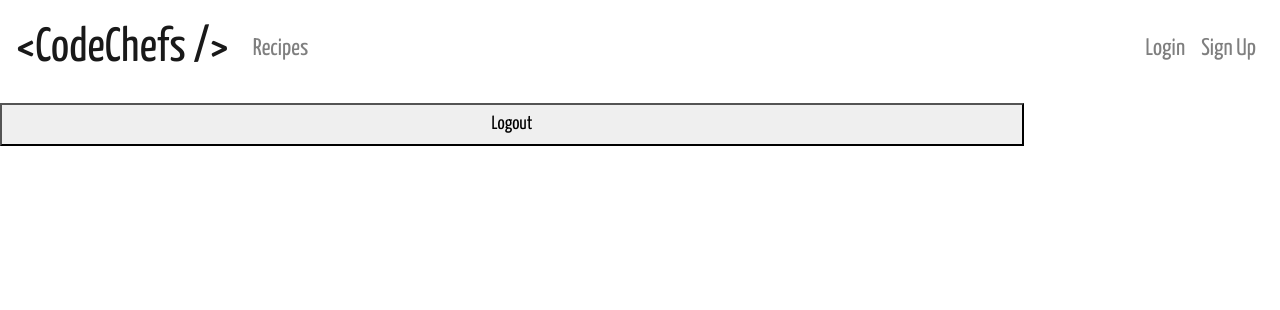
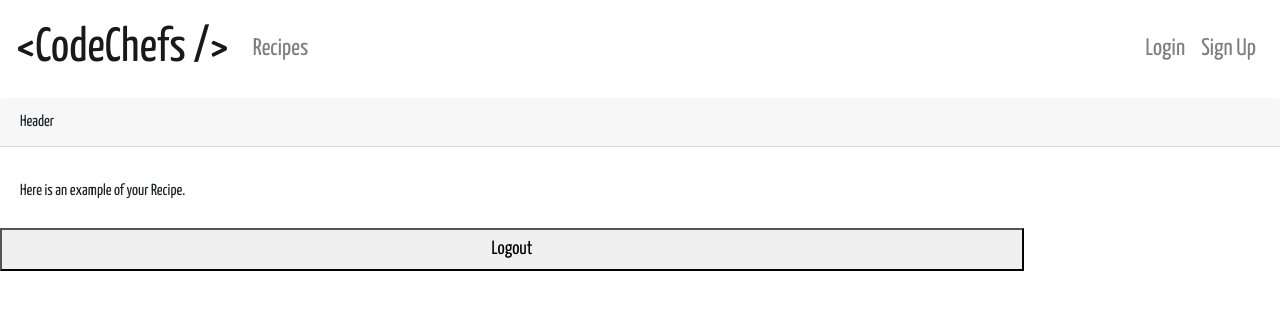
Before and after one commit to bethel-school-of-technology/cs-recipe-sharing-frontend, a React (Create React App) app: page /profile in a window 1280 px wide. Shown: the top 310 px of the page. Built offline with nearby package versions, Linux system fonts and the light colour scheme.

Commit message:
changes to profile page adding a card pattern

```diff
--- a/package.json
+++ b/package.json
@@ -9,6 +9,7 @@
     "axios": "^0.20.0",
     "bootstrap": "^4.5.2",
     "react": "^16.13.1",
+    "react-bootstrap": "^1.3.0",
     "react-dom": "^16.13.1",
     "react-fontawesome": "^1.7.1",
     "react-redux": "^7.2.1",
--- a/src/navbar/Navbar.js
+++ b/src/navbar/Navbar.js
@@ -59,7 +59,8 @@ class Navbar extends React.Component {
                             (
                                 <div className="navbar-nav ml-auto">
                                 {/*TODO: Create a Profile Link to Profile Page*/}
-                                <li className="nav-item"><Link to={"/profile"} className="nav-link nav-user">Hello, {currentUser}!</Link></li>
+                                <li className="nav-item">
+                                      <Link to={"/profile"} className="nav-link nav-user">Hello, {currentUser}!</Link>My Profile</li>
                                 <li className="nav-item">
                                         <Link to={"/login"} className="nav-link" onClick={this.logOutUser}>Logout</Link>
                                     </li>
--- a/src/pages/User/profilePage.js
+++ b/src/pages/User/profilePage.js
@@ -1,13 +1,14 @@
 import React, { useState } from 'react';
 import Axios from 'axios';
 import { withRouter } from 'react-router';
-import AuthService from '../../services/auth.service';
 import FontAwesome from 'react-fontawesome';
 import authService from '../../services/auth.service';
-import { render } from '@testing-library/react';
+import Card from 'react-bootstrap/Card';
+import Recipe from '../Recipes/Recipes';
+
 
        const profilePage = () => {
-        let currentUser = AuthService.getCurrentUser();
+        let currentUser = authService.getCurrentUser();
 
 
         console.log(currentUser);
@@ -24,10 +25,19 @@ import { render } from '@testing-library/react';
             };
                  return(
                     <div>
+                    <Card.Header>Header</Card.Header>
+                    <Card.Body>
+                        <Card.Title>{Recipe.currentUser}</Card.Title>
+                        <Card.Text>
+                            Here is an example of your Recipe.
+                        </Card.Text>
+                    </Card.Body>
+
                 <button onClick = { authService.logout } > Logout </button>
+                </div>
 
 
-                </div>
+
                  );
                 }
 
```
Also changed, not shown: src/pages/User/profilePage.css (added), 1 other file (tests, documents, lock files or other folders).
